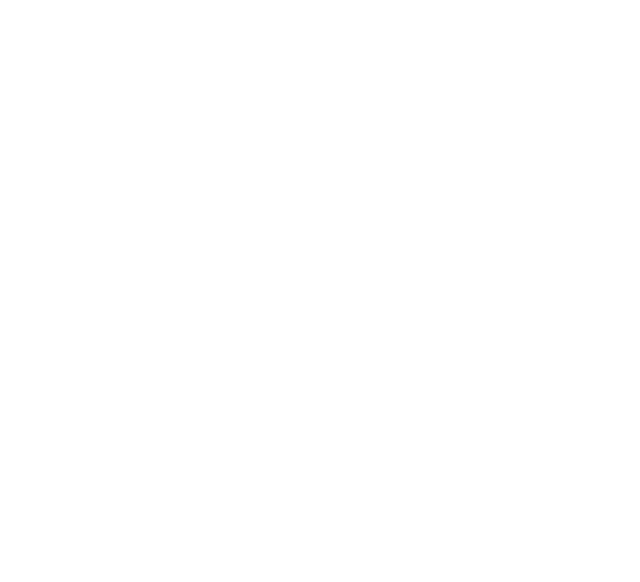
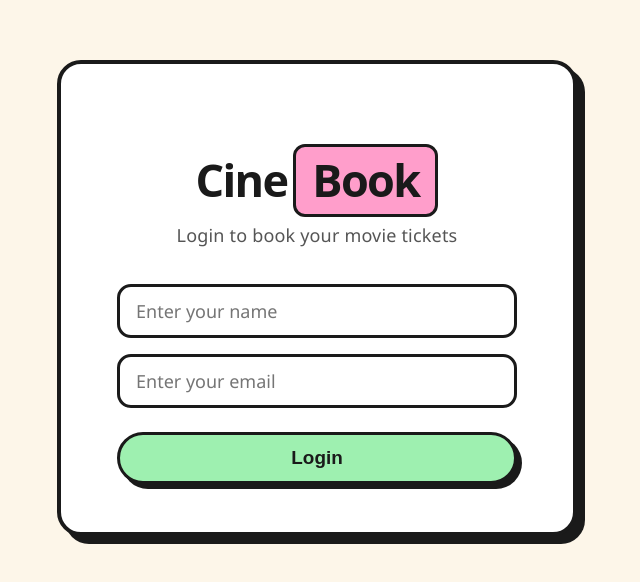
Before and after one commit to mj-creates/CineBook, a React (Vite) app: page /login in a window 1280 px wide. Before the commit this address had no page. Shown: the part 102-684 px from the top of the page, without its empty margins (323-963 px from the left). Built offline with nearby package versions, Linux system fonts and the light colour scheme.

Commit message:
Login Page

```diff
--- a/src/App.jsx
+++ b/src/App.jsx
@@ -1,5 +1,6 @@
 import { BrowserRouter, Routes, Route } from 'react-router-dom';
 import Landing from './person1-landing-login-home/Landing';
+import Login from './person1-landing-login-home/Login';
 import Home from './person1-landing-login-home/Home';
 
 function App() {
@@ -7,6 +8,7 @@
     <BrowserRouter>
       <Routes>
         <Route path="/" element={<Landing />} />
+        <Route path="/login" element={<Login />} />
         <Route path="/home" element={<Home />} />
       </Routes>
     </BrowserRouter>
--- a/src/person1-landing-login-home/Landing.jsx
+++ b/src/person1-landing-login-home/Landing.jsx
@@ -11,7 +11,7 @@
         <div className="shape-mint"></div>
         <h1>Cine<span>Book</span></h1>
         <p>Book your movie tickets in seconds</p>
-        <button onClick={() => navigate('/Home')} className="get-started-btn">
+        <button onClick={() => navigate('/login')} className="get-started-btn">
           Get Started
         </button>
       </div>
--- /dev/null
+++ b/src/person1-landing-login-home/Login.css
@@ -0,0 +1,74 @@
+.login-page {
+  min-height: 100vh;
+  display: flex;
+  align-items: center;
+  justify-content: center;
+  background: #fdf6e9;
+  font-family: 'Segoe UI', sans-serif;
+}
+
+.login-card {
+  background: #ffffff;
+  border: 4px solid #1a1a1a;
+  border-radius: 24px;
+  padding: 48px 56px;
+  box-shadow: 8px 8px 0px #1a1a1a;
+  text-align: center;
+  max-width: 400px;
+  width: 100%;
+}
+
+.login-card h1 {
+  font-size: 2.5rem;
+  font-weight: 900;
+  color: #1a1a1a;
+  margin-bottom: 0.3rem;
+}
+
+.login-card h1 span {
+  background: #ff9ecb;
+  padding: 4px 16px;
+  border: 3px solid #1a1a1a;
+  border-radius: 12px;
+  display: inline-block;
+  margin-left: 6px;
+  line-height: 1.3;
+}
+
+.login-card p {
+  font-size: 1rem;
+  color: #555;
+  margin-bottom: 2rem;
+}
+
+.login-card form {
+  display: flex;
+  flex-direction: column;
+  gap: 16px;
+}
+
+.login-card input {
+  padding: 12px 16px;
+  font-size: 1rem;
+  border: 3px solid #1a1a1a;
+  border-radius: 14px;
+  outline: none;
+  font-family: inherit;
+}
+
+.login-card input:focus {
+  background: #734694;
+}
+
+.login-card button {
+  padding: 12px 0;
+  font-size: 1.05rem;
+  font-weight: 700;
+  color: #1a1a1a;
+  background: #9ef0b0;
+  border: 3px solid #1a1a1a;
+  border-radius: 50px;
+  cursor: pointer;
+  box-shadow: 5px 5px 0px #1a1a1a;
+  margin-top: 8px;
+}
--- /dev/null
+++ b/src/person1-landing-login-home/Login.jsx
@@ -0,0 +1,48 @@
+import {useState} from "react";
+import { useNavigate } from "react-router-dom";
+import './Login.css';
+
+function Login() {
+    const navigate = useNavigate();
+    const [name, setName] = useState("");
+    const [email, setEmail] = useState("");
+
+    const handleLogin = (e) => {
+        e.preventDefault();
+
+        if (!name.trim()  || !email.trim()) {
+            alert("Please fill in all fields");
+            return;
+        }
+
+        localStorage.setItem("cinebookUser", JSON.stringify({ name, email }));
+        navigate("/Home");
+    };
+
+    return(
+        <div className="login-page">
+            <div className="login-card">
+                <h1>Cine<span>Book</span></h1>
+                <p>Login to book your movie tickets</p>
+                <form onSubmit={handleLogin}>
+                    <input
+                        type="text"
+                        placeholder="Enter your name"
+                        value={name}
+                        onChange={(e) => setName(e.target.value)}
+                    />
+                    <input
+                        type="email"
+                        placeholder="Enter your email"
+                        value={email}
+                        onChange={(e) => setEmail(e.target.value)}
+                    />
+                    <button type="submit">Login</button>
+                </form>
+            </div>
+        </div>
+
+    )
+}
+
+export default Login;
```
